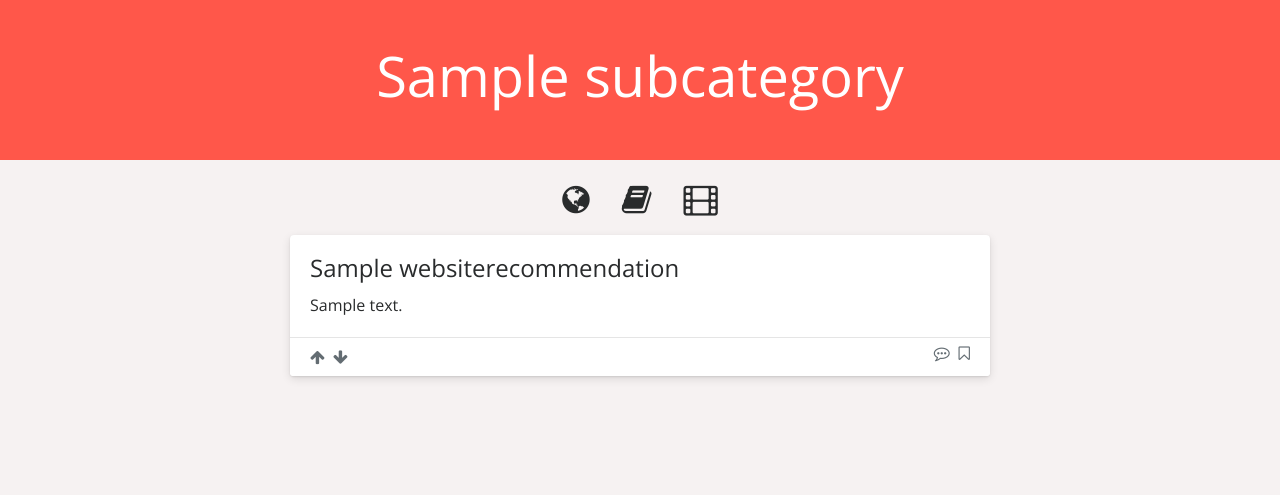
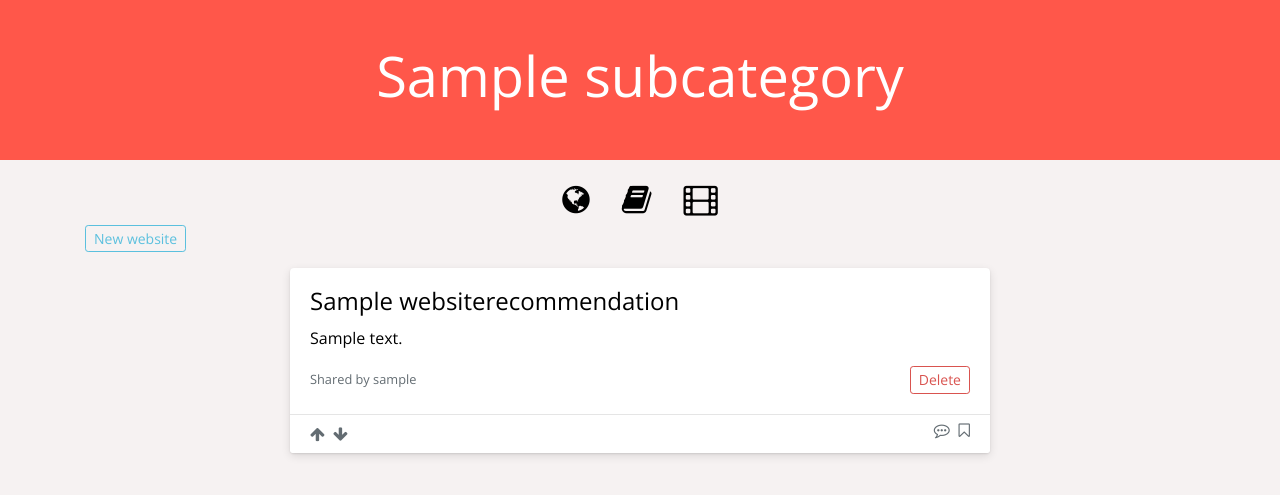
Before and after one commit to ollysmall/wikitowns, a Django app: a page that uses website/templates/website/subcategory.html in a window 1280 px wide. Shown: the part 56-551 px from the top of the page. Run offline with Django 3.2, Linux system fonts and the light colour scheme; a user stored in the database is signed in; tables that the repository leaves empty hold one stand-in row (values such as "Sample post"); some libraries are stand-ins or nearby versions.

Commit message:
added user to websiterecommendation model and created delete website recommendation view

```diff
--- a/static/css/main.css
+++ b/static/css/main.css
@@ -31,15 +31,9 @@ img.category-shadow {
 .grow { transition: all .2s ease-in-out; }
 .grow:hover { transform: scale(1.1); }
 
-a, a:link {
-  color:inherit;
+a, a:link, a:hover {
   text-decoration: none;
  }
-
-.hover-colour:hover {
-  color: #43b1b0;
-  text-decoration: none;
-}
 
 .card-footer {
   padding: .45rem 1.25rem;
--- a/website/models.py
+++ b/website/models.py
@@ -31,6 +31,7 @@ class SubCategory(models.Model):
         return self.name
 
 class WebsiteRecommendation(models.Model):
+    website_author = models.ForeignKey(User)
     category = models.ForeignKey(Category)
     subcategory = models.ForeignKey(SubCategory)
     title = models.CharField(max_length=128)
--- a/website/templates/website/subcategory.html
+++ b/website/templates/website/subcategory.html
@@ -21,13 +21,13 @@
   <!-- Nav tabs -->
   <ul class="nav justify-content-center" role="tablist">
     <li class="nav-item">
-      <a class="nav-link active hover-colour" data-toggle="tab" href="#websites" role="tab"><i class="fa fa-globe fa-2x" aria-hidden="true"></i></a>
+      <a class="nav-link active" style="color: black;" data-toggle="tab" href="#websites" role="tab"><i class="fa fa-globe fa-2x" aria-hidden="true"></i></a>
     </li>
     <li class="nav-item">
-      <a class="nav-link hover-colour" data-toggle="tab" href="#books" role="tab"><i class="fa fa-book fa-2x" aria-hidden="true"></i></a>
+      <a class="nav-link" style="color: black;" data-toggle="tab" href="#books" role="tab"><i class="fa fa-book fa-2x" aria-hidden="true"></i></a>
     </li>
     <li class="nav-item">
-      <a class="nav-link hover-colour" data-toggle="tab" href="#videos" role="tab"><i class="fa fa-film fa-2x" aria-hidden="true"></i></a>
+      <a class="nav-link" style="color: black;" data-toggle="tab" href="#videos" role="tab"><i class="fa fa-film fa-2x" aria-hidden="true"></i></a>
     </li>
   </ul>
 
@@ -35,17 +35,29 @@
   <div class="tab-content">
     <div class="tab-pane active" id="websites" role="tabpanel">
 
+      <p><a class="btn btn-outline-info btn-sm" href="{% url 'create_website' category.slug subcategory.slug %}">New website</a></p>
+
+
+
       {% if websites %}
 
         <div class="bottom-padding">
 
         {% for website in websites %}
 
-            <div class="card card-top-buffer hover-colour rec-shadow">
-              <a href="{{ website.url }}">
+            <div class="card card-top-buffer card-link-text rec-shadow">
+              <a href="{{ website.url }}" style="color: black;">
               <div class="card-block">
                 <h4 class="card-title">{{ website.title }}</h4>
                 <p class="card-text">{{ website.description }}</p>
+                <p></p>
+                <p class="card-text"><small class="text-muted">Shared by {{ website.website_author }}</small>
+                  {% if user.is_authenticated %}
+                  {% if website.website_author.pk == user.pk %}
+                    <a class="btn btn-outline-danger btn-sm pull-right" href="{% url 'delete_website' website.pk %}">Delete</a>
+                  {% endif %}
+                  {% endif %}
+                </p>
               </div>
 
               <div class="card-footer text-muted">
--- a/website/urls.py
+++ b/website/urls.py
@@ -1,8 +1,11 @@
 from django.conf.urls import url
 from . import views
+from django.contrib.auth.decorators import login_required
 
 urlpatterns = [
     url(r'^$', views.index, name='index'),
     url(r'^category/(?P<category_name_slug>[\w\-]+)/$', views.category, name='category'),
     url(r'^category/(?P<category_name_slug>[\w\-]+)/(?P<subcategory_name_slug>[\w\-]+)/$', views.subcategory, name='subcategory'),
+    url(r'^category/(?P<category_name_slug>[\w\-]+)/(?P<subcategory_name_slug>[\w\-]+)/new_website/$', login_required(views.CreateWebsiteRecommendation.as_view()), name='create_website'),
+    url(r'^delete_website/(?P<pk>\d+)/$', login_required(views.DeleteWebsiteRecommendation.as_view()), name='delete_website'),
 ]
--- a/website/views.py
+++ b/website/views.py
@@ -1,6 +1,9 @@
 from django.shortcuts import render
-from django.http import HttpResponse
+from django.http import HttpResponse, Http404
 from website.models import Category, SubCategory, WebsiteRecommendation
+from website.forms import WebsiteForm
+from django.views.generic.edit import CreateView, UpdateView, DeleteView
+from django.core.urlresolvers import reverse
 
 def index(request):
     category_list = Category.objects.order_by('name')
@@ -29,12 +32,46 @@ def subcategory(request, category_name_slug, subcategory_name_slug):
 
     try:
         category = Category.objects.get(slug=category_name_slug)
+        context_dict['category'] = category
         subcategory = SubCategory.objects.get(slug=subcategory_name_slug, category=category)
         context_dict['subcategory_name'] = subcategory.name
         context_dict['subcategory'] = subcategory
         website_list = WebsiteRecommendation.objects.filter(subcategory=subcategory).order_by('-created_date')
         context_dict['websites'] = website_list
+
     except SubCategory.DoesNotExist:
         pass
 
     return render(request, 'website/subcategory.html', context_dict)
+
+class CreateWebsiteRecommendation(CreateView):
+    model = WebsiteRecommendation
+    form_class = WebsiteForm
+    template_name = 'website/create_website.html'
+
+    def form_valid(self, form):
+        form.instance.category = Category.objects.get(slug=self.kwargs["category_name_slug"])
+        form.instance.subcategory = SubCategory.objects.get(slug=self.kwargs["subcategory_name_slug"])
+        form.instance.website_author = self.request.user
+
+        return super(CreateWebsiteRecommendation, self).form_valid(form)
+
+    def get_success_url(self):
+        category_slug = self.object.category.slug
+        subcategory_slug = self.object.subcategory.slug
+        return reverse('subcategory', kwargs={'category_name_slug': category_slug, 'subcategory_name_slug': subcategory_slug})
+
+class DeleteWebsiteRecommendation(DeleteView):
+    model = WebsiteRecommendation
+    template_name = 'website/delete_website.html'
+
+    def get_object(self, queryset=None):
+        obj = WebsiteRecommendation.objects.get(pk=self.kwargs['pk'])
+        if obj.website_author != self.request.user:
+            raise Http404
+        return obj
+
+    def get_success_url(self):
+        category_slug = self.object.category.slug
+        subcategory_slug = self.object.subcategory.slug
+        return reverse('subcategory', kwargs={'category_name_slug': category_slug, 'subcategory_name_slug': subcategory_slug})
```
Also changed, not shown: website/forms.py (added, +10 -0 lines), website/templates/website/create_website.html (added, +17 -0 lines), website/templates/website/delete_website.html (added, +18 -0 lines), website/migrations/0009_websiterecommendation_website_author.py (added), 1 other file.
